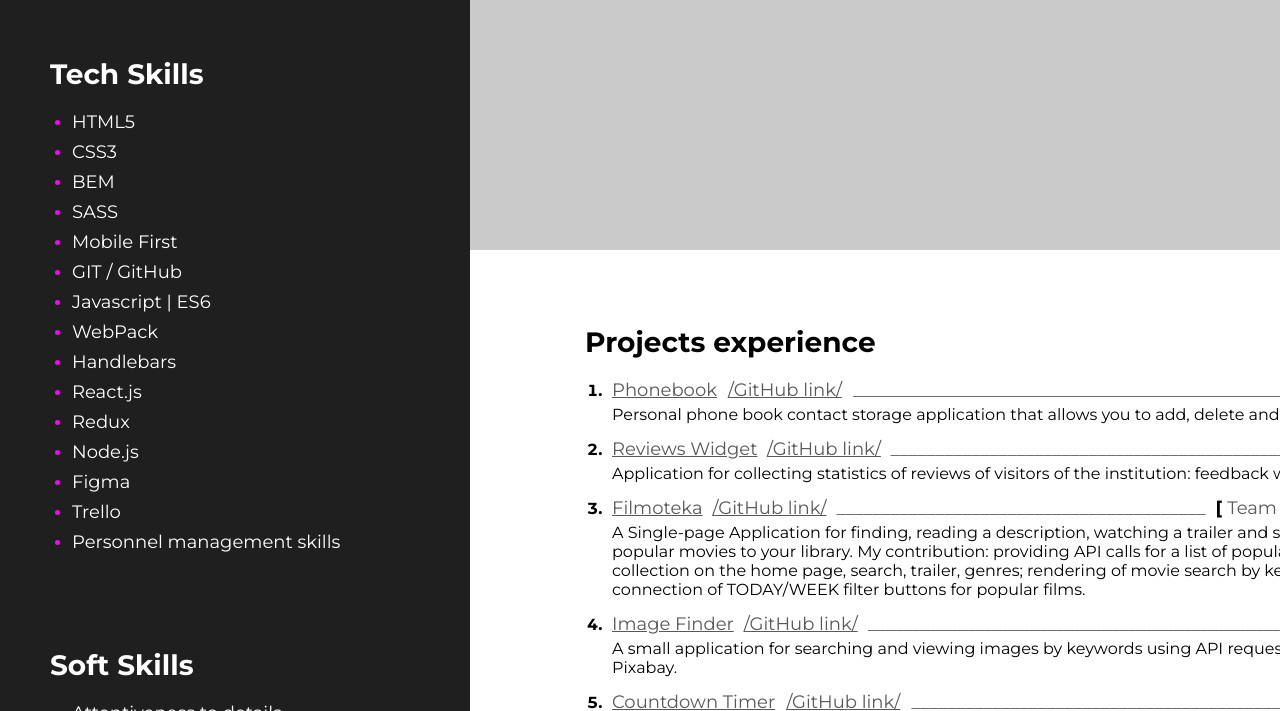
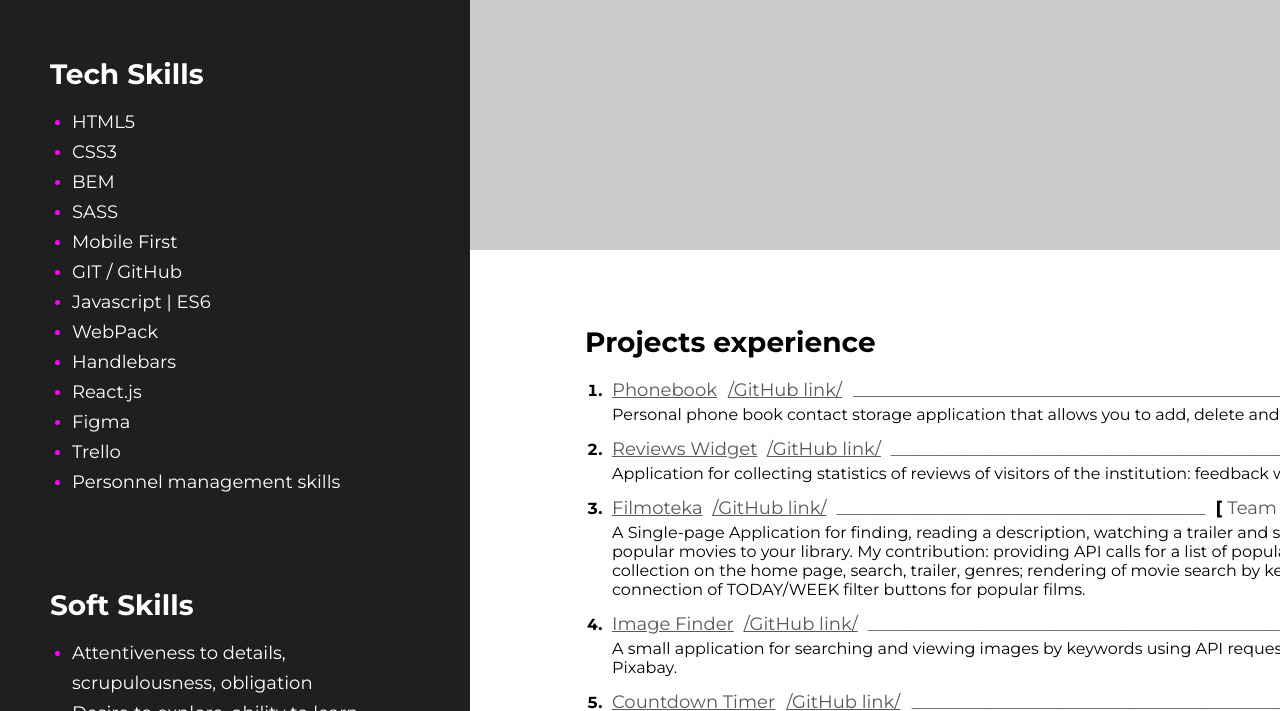
Before and after one commit to PristajchukSvitlana/CV_SvitlanaPristajchuk, a plain HTML site: page index.html in a window 1280 px wide. Shown: the part 389-1100 px from the top of the page. Drawn offline with Linux system fonts and the light colour scheme.

```diff
--- a/index.html
+++ b/index.html
@@ -367,14 +367,6 @@
             </li>
 
             <li class="skills-item">
-              <span class="skills-item-text"> Redux </span>
-            </li>
-
-            <li class="skills-item">
-              <span class="skills-item-text"> Node.js </span>
-            </li>
-
-            <li class="skills-item">
               <span class="skills-item-text"> Figma </span>
             </li>
 
```
